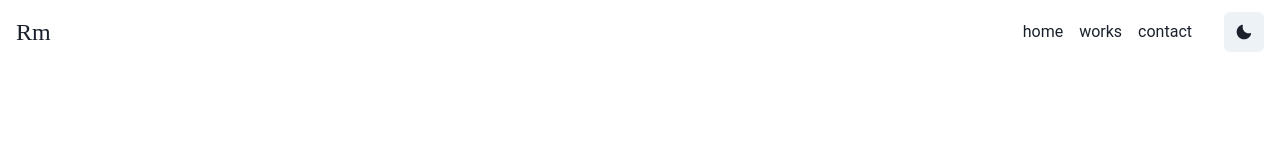
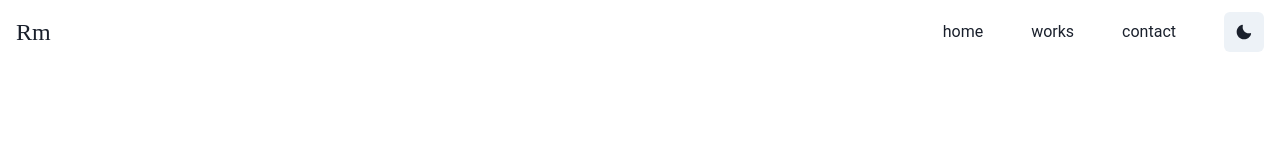
Before and after one commit to murakamiren/portfolio-v2, a Next.js app: page / in a window 1280 px wide. Shown: the top 160 px of the page. Built offline with nearby package versions, Linux system fonts and the light colour scheme.

Commit message:
mobile fontsizing

```diff
--- a/src/components/templates/header.tsx
+++ b/src/components/templates/header.tsx
@@ -1,5 +1,6 @@
 import { Container, Flex, Heading, HStack } from "@chakra-ui/react";
 import { VFC } from "react";
+import NextLink from "next/link";
 import useWindowSize from "../../hooks/useWindowSize";
 import MobileNavigation from "../mobileNavigation";
 import NavigationText from "../navigationText";
@@ -15,12 +16,14 @@ const Header: VFC = () => {
 				<Container maxW="container.xl" position="absolute" top="0">
 					<nav>
 						<Flex justifyContent="space-between" alignItems="center" h="8vh">
-							<Heading as="h1" fontFamily="Montserrat" fontSize="2xl" fontWeight="medium">
-								Rm
-							</Heading>
-							<HStack spacing={windowSize.width > 1024 ? 8 : 4}>
+							<NextLink href="/" passHref>
+								<Heading as="h1" fontFamily="Montserrat" fontSize="2xl" fontWeight="medium" cursor="pointer">
+									Rm
+								</Heading>
+							</NextLink>
+							<HStack spacing={windowSize.width > 1024 ? 12 : 4}>
 								{windowSize.width > 1024 ? (
-									<HStack spacing={4}>
+									<HStack spacing={12}>
 										{navInnerText.map((t, i) => (
 											<NavigationText text={t} key={i} />
 										))}
```
